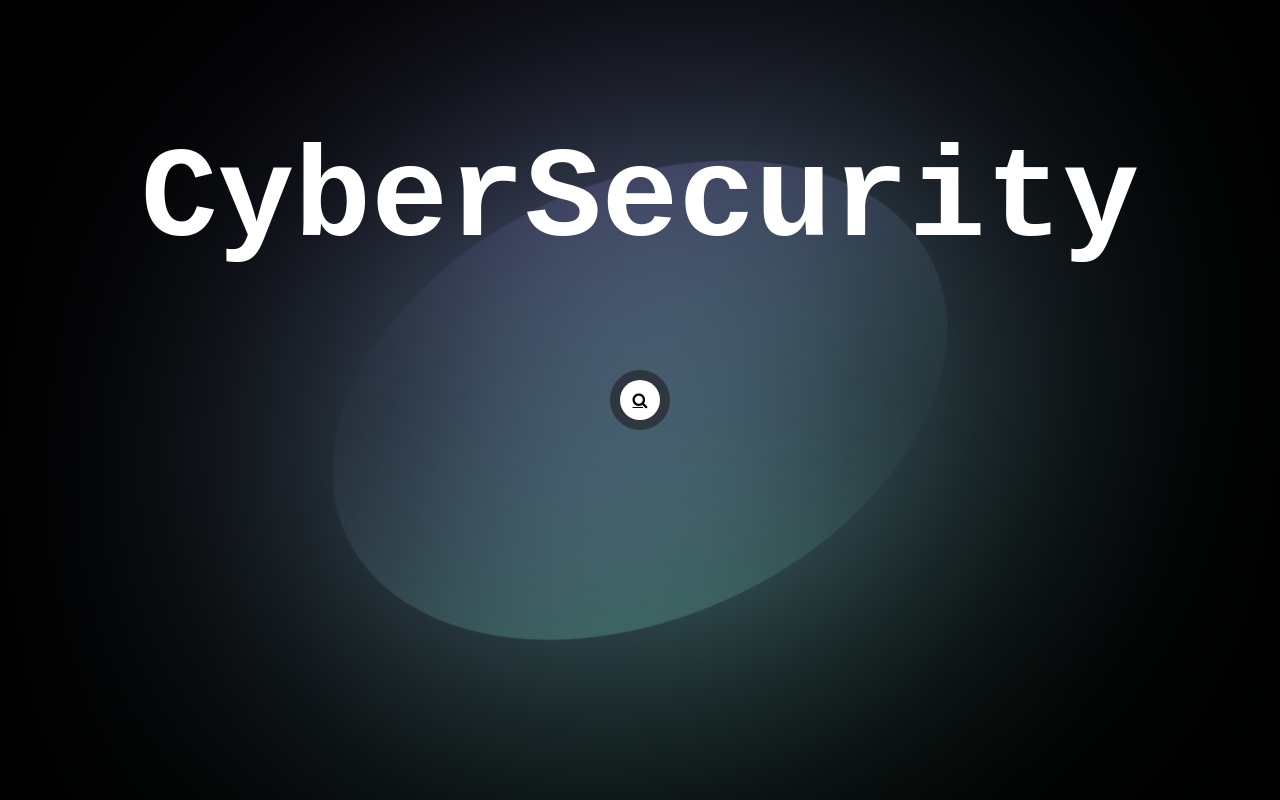
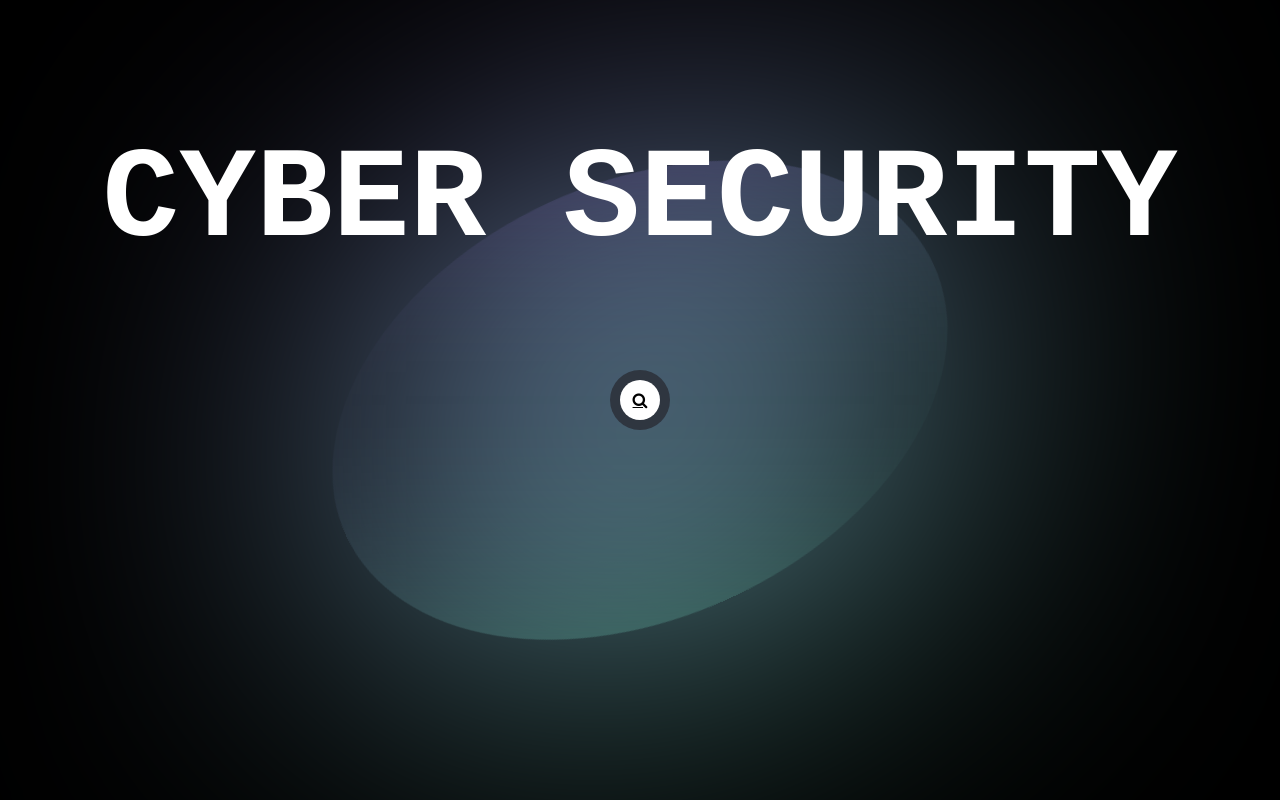
Before and after one commit to Pranav301102/cyberSecurity, a React (Create React App) app in the folder client/: page / in a window 1280 px wide. Built offline with nearby package versions, Linux system fonts and the light colour scheme.

Commit message:
updated UI

```diff
--- a/client/src/App.css
+++ b/client/src/App.css
@@ -0,0 +1,41 @@
+.App {
+  text-align: center;
+  height: 100%;
+  width:100%;
+  position: absolute;
+}
+
+.App-logo {
+  height: 40vmin;
+  pointer-events: none;
+}
+
+@media (prefers-reduced-motion: no-preference) {
+  .App-logo {
+    animation: App-logo-spin infinite 20s linear;
+  }
+}
+
+.App-header {
+  background-color: #282c34;
+  min-height: 100vh;
+  display: flex;
+  flex-direction: column;
+  align-items: center;
+  justify-content: center;
+  font-size: calc(10px + 2vmin);
+  color: white;
+}
+
+.App-link {
+  color: #61dafb;
+}
+
+@keyframes App-logo-spin {
+  from {
+    transform: rotate(0deg);
+  }
+  to {
+    transform: rotate(360deg);
+  }
+}
--- a/client/src/App.js
+++ b/client/src/App.js
@@ -1,14 +1,21 @@
-import React from 'react';
+
 import './App.css';
-import Header from './Header';
+import Background from './component/background';
+import Home from './component/home';
+import Domain from './component/domain';
+import { BrowserRouter as Router, Route, Routes } from "react-router-dom";
+
 
 function App() {
   return (
-
-    <div className="app">
-      <Header />
+    <div className="App">
+      <Router>
+        <Background/>
+          <Routes>
+          <Route exact path="/" element={<Home />} />
+          </Routes>
+      </Router>
     </div>
-
   );
 }
 
--- a/client/src/Header.js
+++ /dev/null
@@ -1,67 +0,0 @@
-import React from 'react'
-import './Header.css'
-
-export default function Header() {
-    window.onload = function(){
-/* -- Glow effect -- */
-
-const blob = document.getElementById("blob");
-
-window.onpointermove = event => {
-  const { clientX, clientY } = event;
-
-  blob.animate({
-    left: `${clientX}px`,
-    top: `${clientY}px`
-  }, { duration: 3000, fill: "forwards" });
-}
-
-/* -- Text effect -- */
-
-const letters = "ABCDEFGHIJKLMNOPQRSTUVWXYZ";
-
-let interval = null;
-
-document.querySelector("h1").onmouseover = event => {
-  let iteration = 0;
-
-  clearInterval(interval);
-
-  interval = setInterval(() => {
-    event.target.innerText = event.target.innerText
-      .split("")
-      .map((letter, index) => {
-        if(index < iteration) {
-          return event.target.dataset.value[index];
-        }
-
-        return letters[Math.floor(Math.random() * 26)]
-      })
-      .join("");
-
-    if(iteration >= event.target.dataset.value.length){
-      clearInterval(interval);
-    }
-
-    iteration += 1 / 3;
-  }, 30);
-}
-}
-
-  return (
-    <body>
-        <div className="search">
-                <link href="https://maxcdn.bootstrapcdn.com/font-awesome/4.2.0/css/font-awesome.min.css" rel="stylesheet" media="screen" />
-            <input type="text" className="search-txt" name="" placeholder="Enter your IP address" />
-            <a href="/" className="search-btn"><i className="fa fa-search"></i></a>
-        </div>
-
-        <div className='body'>
-            <div id="blob"></div>
-            <div id="blur"></div>
-            <h1 data-value="CyberSecurity">CyberSecurity</h1>
-        </div>
-    </body>
-
-  )
-}
--- a/client/src/Header.css
+++ b/client/src/component/background/index.css
@@ -45,66 +45,13 @@ body {
     font-family: 'Space Mono', monospace;
     font-size: clamp(3rem, 10vw, 10rem);
     color: white;
+    white-space: nowrap;
     padding: 0rem clamp(1rem, 2vw, 3rem);
     border-radius: clamp(0.4rem, 0.75vw, 1rem);
     margin: 0rem;
     position: absolute;
     left: 50%;
-    top: 25%;
+    top: 50%;
     translate: -50% -50%;
     z-index: 3;
   }
-
-body{
-    margin:0;
-    padding:0;
-    background: #000;
-  }
-
-  .search{
-    position: absolute;
-    top: 50%;
-    left: 50%;
-    transform: translate(-50%,-50%);
-    background: #2f3640;
-    height: 40px;
-    border-radius: 40px;
-    padding: 10px;
-    z-index: 3;
-
-  }
-  .search:hover > .search-txt{
-    width:240px;
-    padding:0 6px;
-    z-index: 3;
-}
-
-
-  .search-btn{
-    color: #000;
-    float: right;
-    width: 40px;
-    height:40px;
-    border-radius: 50px;
-    background: #fff;
-    display:flex;
-    justify-content: center;
-    align-items: center;
-    z-index: 3;
-  }
-
-
-
-  .search-txt{
-    border:none;
-    background:none;
-    outline:none;
-    float:left;
-    padding:0;
-    color:white;
-    font-size:16px;
-    transition:0.4s;
-    line-height: 40px;
-    width:0px;
-    z-index: 3;
-  }
--- /dev/null
+++ b/client/src/component/background/index.jsx
@@ -0,0 +1,27 @@
+import React from 'react'
+import "./index.css"
+
+function Background() {
+    window.onload = function(){
+        /* -- Glow effect -- */
+
+        const blob = document.getElementById("blob");
+
+        window.onpointermove = event => {
+          const { clientX, clientY } = event;
+
+          blob.animate({
+            left: `${clientX}px`,
+            top: `${clientY}px`
+          }, { duration: 3000, fill: "forwards" });
+        }
+    }
+  return (
+    <div >
+      <div id="blob"></div>
+      <div id="blur"></div>
+    </div>
+  )
+}
+
+export default Background
--- /dev/null
+++ b/client/src/component/domain/index.jsx
@@ -0,0 +1,48 @@
+import React from 'react'
+
+function Domain() {
+  return (
+    <div><div>
+    <h1>Audit Report for example.com</h1>
+
+    <div>
+        <details open>
+            <summary>
+                How do you create an accordion?
+            </summary>
+            <div>
+                Easy! As long as you don't have to support IE11 or older browsers you could use <code>&lt;details&gt;</code> and <code>&lt;summary&gt;</code> natively.
+            </div>
+        </details>
+        <details>
+            <summary>
+                What if I have to support IE11 or older browsers?
+            </summary>
+            <div>
+                No worries. The fallback for these elements is quite good. They will display as open. You won't get the open/close mechanism, but you won't lose any content either.
+            </div>
+        </details>
+        <details>
+            <summary>
+                What type of content can I have inside one of these?
+            </summary>
+            <div>
+                Almost anything you'd like. The <code>&lt;details&gt;</code> element allows all <a href="https://developer.mozilla.org/en-US/docs/Web/Guide/HTML/Content_categories#flow_content" target="_blank">flow content</a>, which is basically everything.
+            </div>
+        </details>
+        <details>
+            <summary>
+                How does it work?
+            </summary>
+            <div>
+                The <code>&lt;details&gt;</code> element encapsulates the <code>&lt;summary&gt;</code> element. The <code>&lt;summary&gt;</code> becomes the 'label' for the <code>&lt;details&gt;</code> and acts like a button. When clicked, the attribute <code>open</code> is added to the <code>&lt;details&gt;</code> element, making it display. You can therefore style the open and closed states seperately if you'd like.
+            </div>
+        </details>
+    </div>
+
+    </div>
+    </div>
+  )
+}
+
+export default Domain
--- /dev/null
+++ b/client/src/component/home/index.css
@@ -0,0 +1,18 @@
+h1 {
+    font-family: 'Space Mono', monospace;
+    font-size: clamp(3rem, 10vw, 10rem);
+    color: white;
+    white-space: nowrap;
+    padding: 0rem clamp(1rem, 2vw, 3rem);
+    border-radius: clamp(0.4rem, 0.75vw, 1rem);
+    margin: 0rem;
+    position: absolute;
+    left: 50%;
+    top: 25%;
+    translate: -50% -50%;
+    z-index: 4;
+  }
+
+  h1:hover {
+    color: white;
+  }
--- /dev/null
+++ b/client/src/component/home/index.jsx
@@ -0,0 +1,46 @@
+import React from 'react'
+import Search from '../search';
+import "./index.css"
+
+function Home() {
+    window.onload = function(){
+        /* -- Text effect -- */
+
+        const letters = "ABCDEFGHIJKLMNOPQRSTUVWXYZ";
+
+        let interval = null;
+
+        document.querySelector("h1").onmouseover = event => {
+          let iteration = 0;
+
+          clearInterval(interval);
+
+          interval = setInterval(() => {
+            event.target.innerText = event.target.innerText
+              .split("")
+              .map((letter, index) => {
+                if(index < iteration) {
+                  return event.target.dataset.value[index];
+                }
+
+                return letters[Math.floor(Math.random() * 26)]
+              })
+              .join("");
+
+            if(iteration >= event.target.dataset.value.length){
+              clearInterval(interval);
+            }
+
+            iteration += 1 / 3;
+          }, 30);
+        }
+        }
+            return (
+    <div>
+        <h1 id='title' data-value="Cyber Security">CYBER SECURITY</h1>
+        <Search />
+    </div>
+  )
+}
+
+export default Home
--- /dev/null
+++ b/client/src/component/search/index.css
@@ -0,0 +1,47 @@
+.search{
+    position: absolute;
+    top: 50%;
+    left: 50%;
+    transform: translate(-50%,-50%);
+    background: #2f3640;
+    height: 40px;
+    border-radius: 40px;
+    padding: 10px;
+    z-index: 3;
+
+  }
+  .search:hover > .search-txt{
+    width:240px;
+    padding:0 6px;
+    z-index: 3;
+}
+
+
+  .search-btn{
+    color: #000;
+    float: right;
+    width: 40px;
+    height:40px;
+    border-radius: 50px;
+    background: #fff;
+    display:flex;
+    justify-content: center;
+    align-items: center;
+    z-index: 3;
+  }
+
+
+
+  .search-txt{
+    border:none;
+    background:none;
+    outline:none;
+    float:left;
+    padding:0;
+    color:white;
+    font-size:16px;
+    transition:0.4s;
+    line-height: 40px;
+    width:0px;
+    z-index: 3;
+  }
--- /dev/null
+++ b/client/src/component/search/index.jsx
@@ -0,0 +1,15 @@
+import React from 'react'
+import "./index.css"
+
+function Search() {
+
+  return (
+    <div className="search">
+                <link href="https://maxcdn.bootstrapcdn.com/font-awesome/4.2.0/css/font-awesome.min.css" rel="stylesheet" media="screen" />
+            <input type="text" className="search-txt" name="" placeholder="Enter your IP address" />
+            <a href="/domain" className="search-btn"><i className="fa fa-search"></i></a>
+    </div>
+  )
+}
+
+export default Search
--- a/client/src/index.css
+++ b/client/src/index.css
@@ -0,0 +1,13 @@
+body {
+  margin: 0;
+  font-family: -apple-system, BlinkMacSystemFont, 'Segoe UI', 'Roboto', 'Oxygen',
+    'Ubuntu', 'Cantarell', 'Fira Sans', 'Droid Sans', 'Helvetica Neue',
+    sans-serif;
+  -webkit-font-smoothing: antialiased;
+  -moz-osx-font-smoothing: grayscale;
+}
+
+code {
+  font-family: source-code-pro, Menlo, Monaco, Consolas, 'Courier New',
+    monospace;
+}
```
Also changed, not shown: client/src/setupTests.js (added, +5 -0 lines), client/src/logo.svg (added), 1 other file (tests, documents, lock files or other folders).
